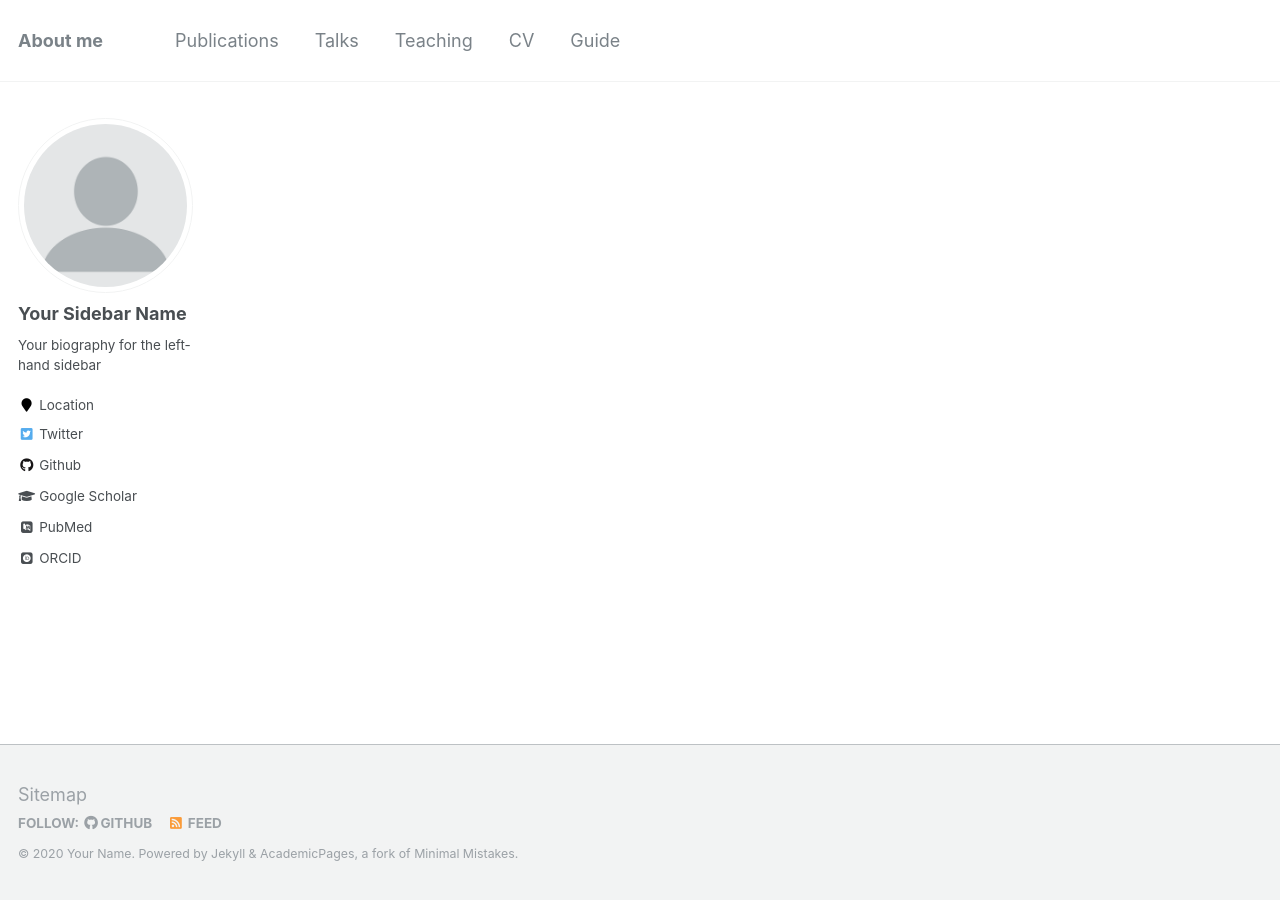
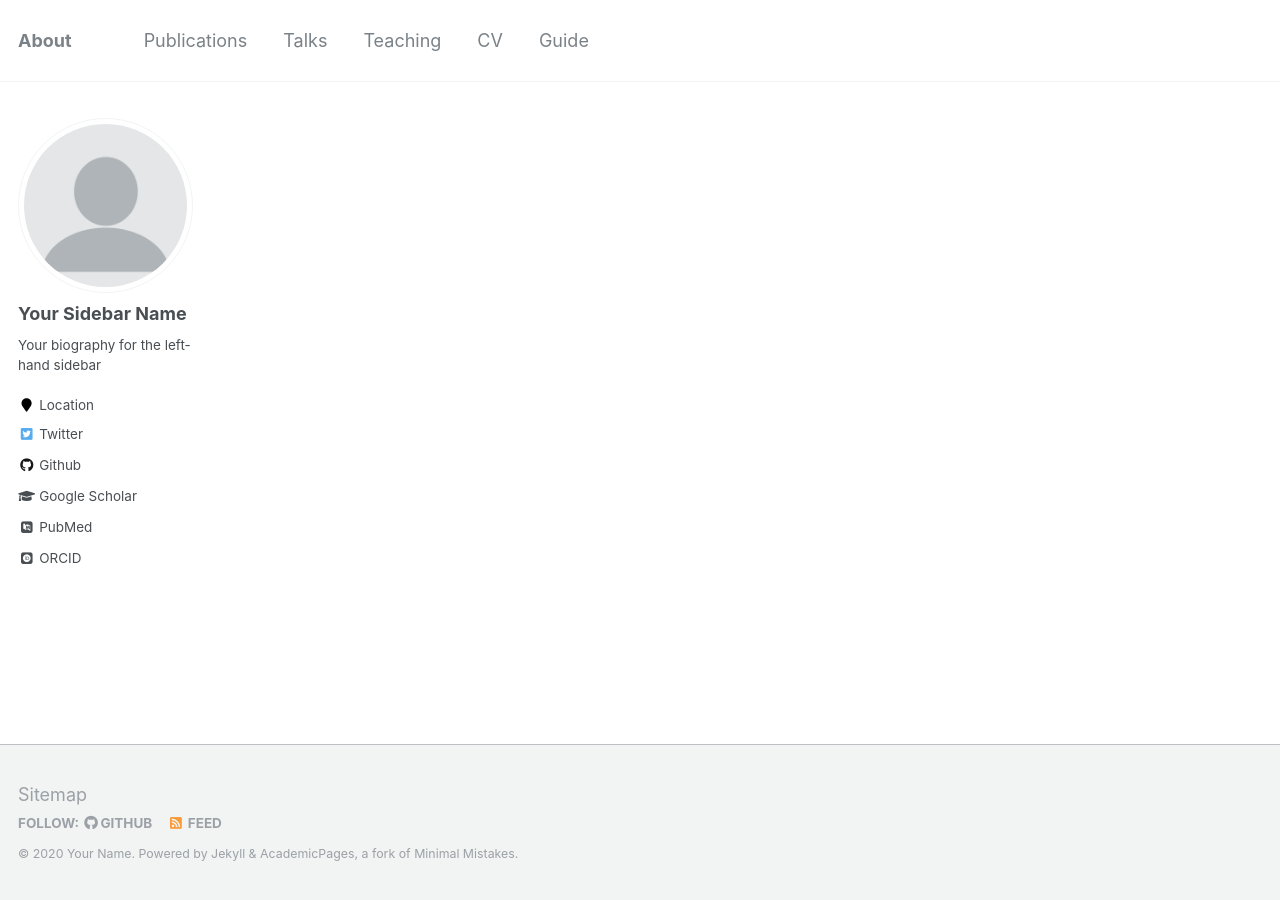
Before and after one commit to nmsutton2/nmsutton2.github.io, a Jekyll site: the page built from docs/index.md, in a window 1280 px wide. Built offline with Jekyll 4.4.1, drawn with Linux system fonts in a browser that asks for light colours; some web fonts are replaced; our own code applies the rules of GitHub Pages for plain Markdown files.

```diff
--- a/docs/_config.yml
+++ b/docs/_config.yml
@@ -7,7 +7,7 @@
 
 # Site Settings
 locale                   : "en-US"
-title                    : "About me"
+title                    : "About"
 title_separator          : "-"
 name                     : &name "Your Name"
 description              : &description "personal description"
```
